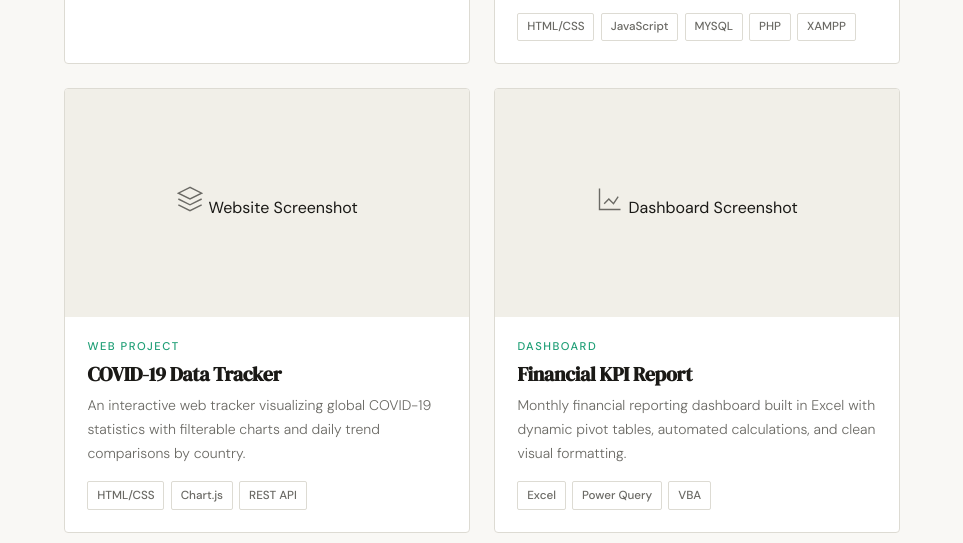
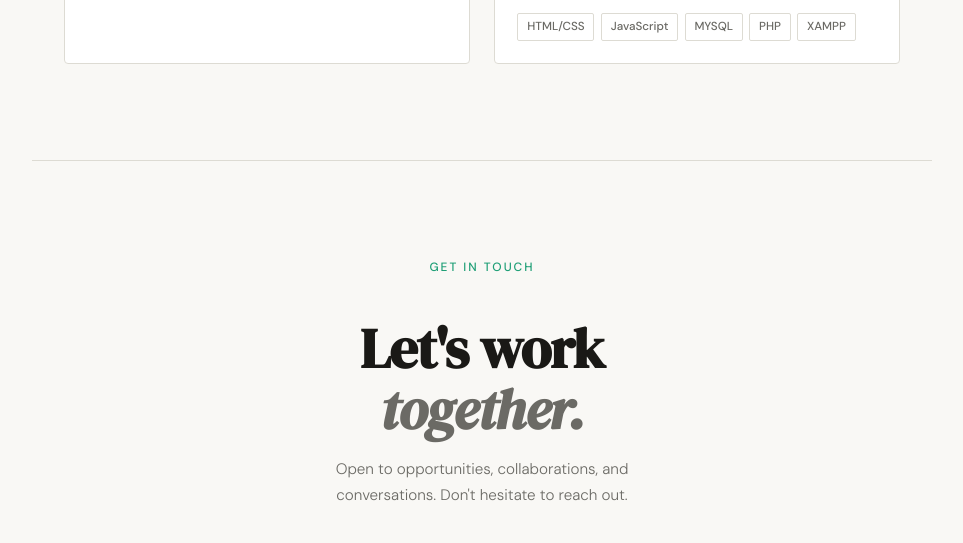
Before and after one commit to Sinon20020/Portfolio, a plain HTML site: page index.html in a window 1280 px wide. Shown: the part 2483-3026 px from the top of the page, without its empty margins (158-1121 px from the left). Drawn offline with Linux system fonts and the light colour scheme.

Commit message:
Update index.html

```diff
--- a/index.html
+++ b/index.html
@@ -783,46 +783,6 @@
       </div>
     </a>
 
-    <!-- Card 4 -->
-    <a class="project-card reveal" data-type="web" href="#">
-      <div class="project-img">
-        <div class="img-placeholder">
-          <svg viewBox="0 0 24 24"><path d="M12 2L2 7l10 5 10-5-10-5zM2 17l10 5 10-5M2 12l10 5 10-5"/></svg>
-          <span>Website Screenshot</span>
-        </div>
-      </div>
-      <div class="project-info">
-        <p class="project-type">Web Project</p>
-        <h3 class="project-title">COVID-19 Data Tracker</h3>
-        <p class="project-desc">An interactive web tracker visualizing global COVID-19 statistics with filterable charts and daily trend comparisons by country.</p>
-        <div class="project-tags">
-          <span class="project-tag">HTML/CSS</span>
-          <span class="project-tag">Chart.js</span>
-          <span class="project-tag">REST API</span>
-        </div>
-      </div>
-    </a>
-
-    <!-- Card 5 -->
-    <a class="project-card reveal" data-type="dashboard" href="#">
-      <div class="project-img">
-        <div class="img-placeholder">
-          <svg viewBox="0 0 24 24"><path d="M3 3v18h18"/><path d="M7 16l4-4 4 4 4-6"/></svg>
-          <span>Dashboard Screenshot</span>
-        </div>
-      </div>
-      <div class="project-info">
-        <p class="project-type">Dashboard</p>
-        <h3 class="project-title">Financial KPI Report</h3>
-        <p class="project-desc">Monthly financial reporting dashboard built in Excel with dynamic pivot tables, automated calculations, and clean visual formatting.</p>
-        <div class="project-tags">
-          <span class="project-tag">Excel</span>
-          <span class="project-tag">Power Query</span>
-          <span class="project-tag">VBA</span>
-        </div>
-      </div>
-    </a>
-
   </div>
 </section>
 
```
